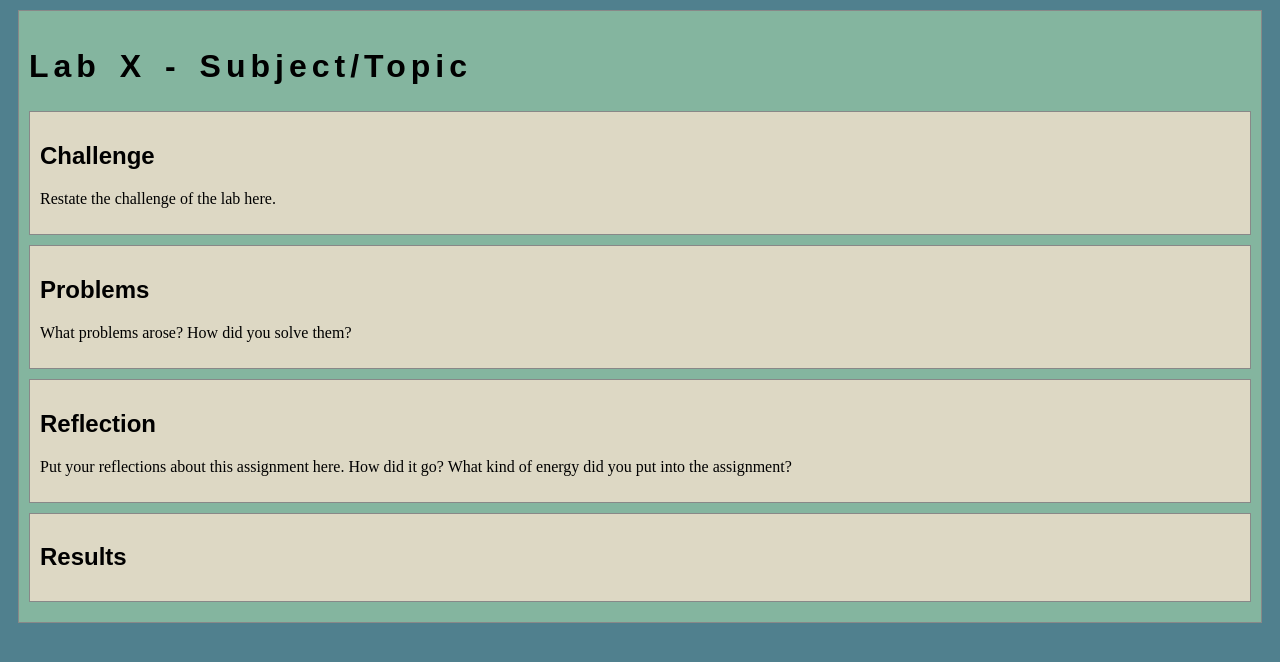
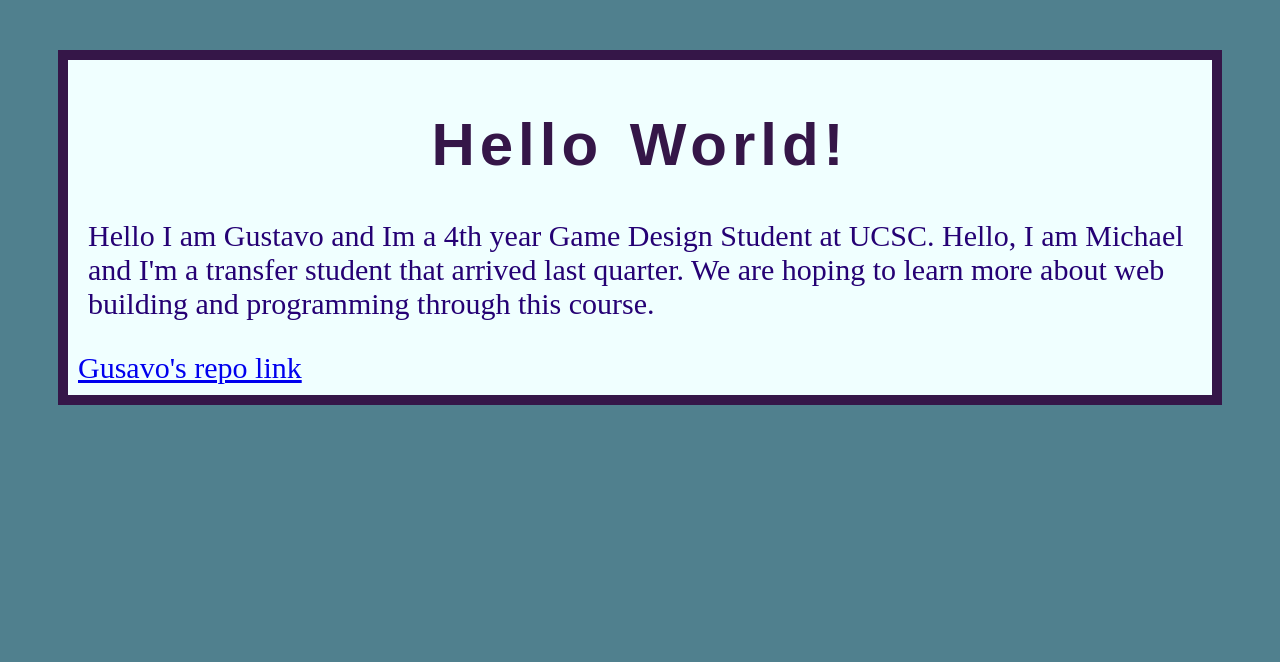
Before and after one commit to Quinn-UCSC/art101, a plain HTML site: page lab2/index.html in a window 1280 px wide. Drawn offline with nearby package versions, Linux system fonts and the light colour scheme.

Commit message:
VS Code & Details
Random changes and details I made.

```diff
--- a/lab2/css/lab.css
+++ b/lab2/css/lab.css
@@ -2,8 +2,25 @@
 
 /* the period in a CSS selector selects an element by class, e.g., class="minor-section" */
 .minor-section {
-    padding: 10px;
-    margin-bottom: 10px;
-    border: solid 1px #888;
-    background-color: #DDD8C4;
-  }
+  padding: 10px;
+  margin-bottom: 10px;
+  border: solid 1px #888;
+  background-color: #DDD8C4;
+}
+
+#content {
+background-color:azure;
+margin: 50px;
+color: #351648;
+border: solid 10px #351648;
+font-size: 30px;
+}
+
+h1 {
+text-align: center;
+}
+
+p {
+padding-left: 10px;
+color: #250174;
+}
--- a/lab2/index.html
+++ b/lab2/index.html
@@ -2,7 +2,7 @@
 <html>
 <head>
 	<!-- This title is used for tabs and bookmarks -->
-	<title>Lab X - Subject/Topic</title>
+	<title>Lab 2 - html & CSS Starter</title>
 
 	<!-- Use UTF character set, a good idea with any webpage -->
   	<meta charset="UTF-8" />
@@ -21,32 +21,17 @@
 </head>
 <body>
 	<!-- Style this page by changing the CSS in ../css/site.css or css/lab.css -->
-	<main id="content">
-		<section>
-			<h1>Lab X - Subject/Topic</h1>
-			<div class="minor-section">
-					<h2>Challenge</h2>
-					<p>Restate the challenge of the lab here.</p>
-			</div>
-
-			<div class="minor-section">
-					<h2>Problems</h2>
-					<p>What problems arose? How did you solve them? </p>
-			</div>
-
-			<div class="minor-section">
-					<h2>Reflection</h2>
-					<p>Put your reflections about this assignment here. How did it go? What kind of energy did you put into the assignment? </p>
-			</div>
-
-			<div class="minor-section">
-					<h2>Results</h2>
-					<div id="output"></div>
-			</div>
-		</section>
+	<main>
+		<div id  = "content">
+		<h1>Hello World!</h1>
+		<p>Hello I am Gustavo and Im a 4th year Game Design Student at UCSC.
+		Hello, I am Michael and I'm a transfer student that arrived last quarter.
+		We are hoping to learn more about web building and programming through this course.</p>
 		<nav id="links">
 			<!-- Put links to other pages (including the homepage) here. -->
+			<a href="https://gus700.github.io/Art101/lab2">Gusavo's repo link</a>
 		</nav>
+		</div>
 	</main>
 </body>
 </html>
```
Also changed, not shown: experiments/index2.html (added, +28 -0 lines), lab1/index.html (+4 -1 lines).
